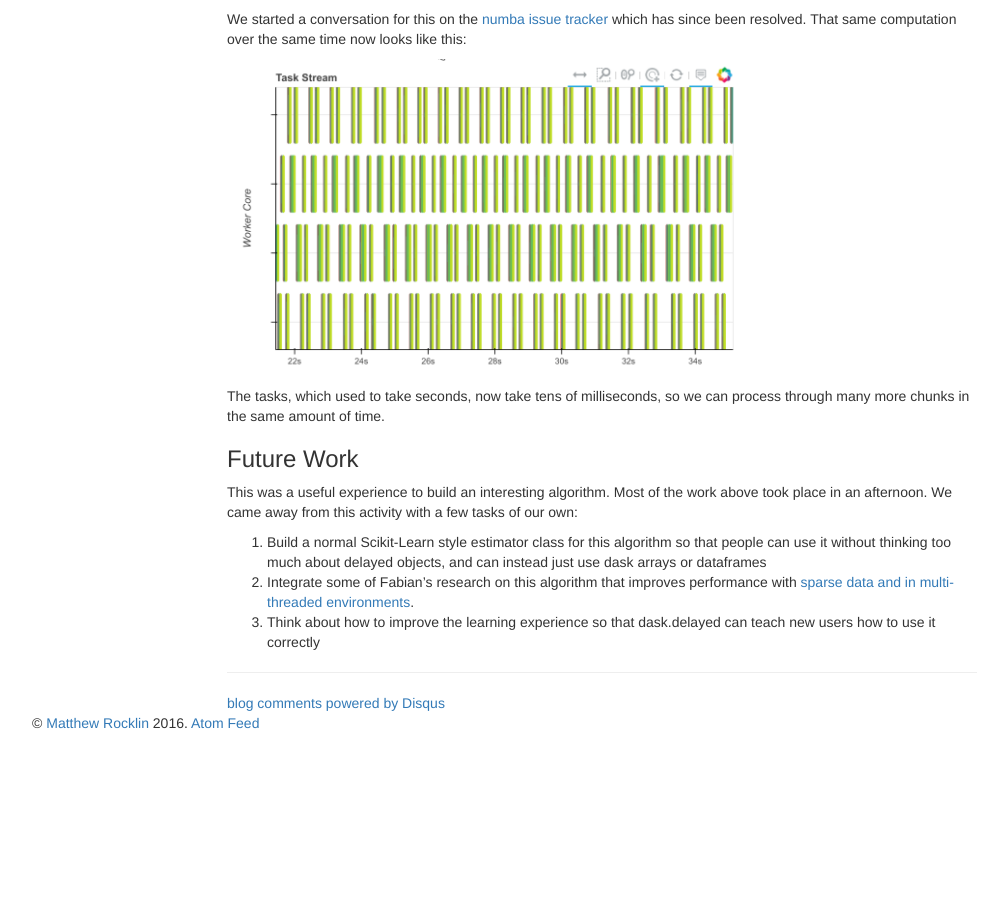
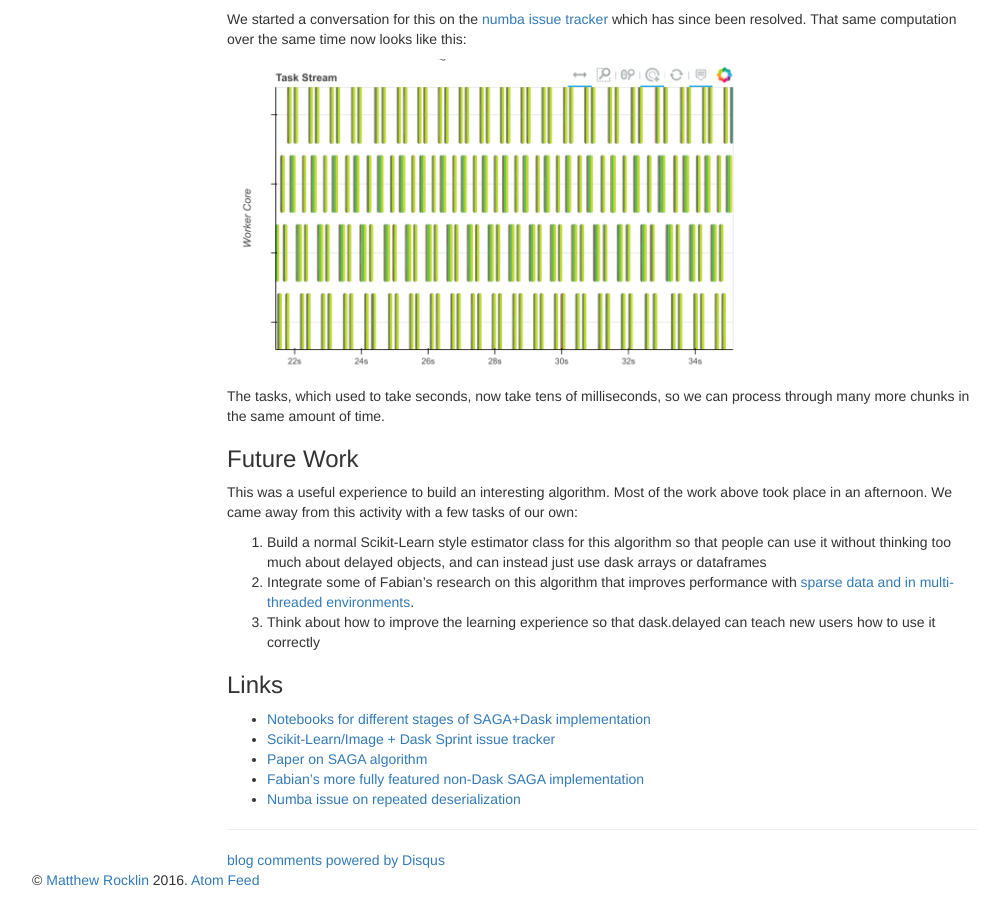
Before and after one commit to besyskymnbk/blog, a Jekyll site: the page built from _posts/work/2018-07-08-incremental-saga.md, in a window 1280 px wide and 900 px high, scrolled down 5867 px. Shown: the whole window, without its empty margins (38-1046 px from the left). Built offline with Jekyll 4.4.1, drawn with Linux system fonts in a browser that asks for light colours; formulas are drawn with MathJax 3; comment, search, counter and statistics services are not loaded; before the commit the page ends 6610 px from its top, so only the background shows below that; some of the changed text lies outside the part shown.

Commit message:
add links

```diff
--- a/_posts/work/2018-07-08-incremental-saga.md
+++ b/_posts/work/2018-07-08-incremental-saga.md
@@ -332,3 +332,11 @@ with a few tasks of our own:
     [sparse data and in multi-threaded environments](https://arxiv.org/pdf/1707.06468.pdf).
 3.  Think about how to improve the learning experience so that dask.delayed can
     teach new users how to use it correctly
+
+### Links
+
+-  [Notebooks for different stages of SAGA+Dask implementation](https://gist.github.com/5282dcf47505e2a1d214fd15c7da0ec3)
+-  [Scikit-Learn/Image + Dask Sprint issue tracker](https://github.com/scisprints/2018_05_sklearn_skimage_dask)
+-  [Paper on SAGA algorithm](https://github.com/scisprints/2018_05_sklearn_skimage_dask)
+-  [Fabian's more fully featured non-Dask SAGA implementation](https://github.com/openopt/copt/blob/master/copt/randomized.py)
+-  [Numba issue on repeated deserialization](https://github.com/numba/numba/issues/3026)
```
Also changed, not shown: other parts of _posts/work/2018-07-08-incremental-saga.md (+1 -1 lines).
